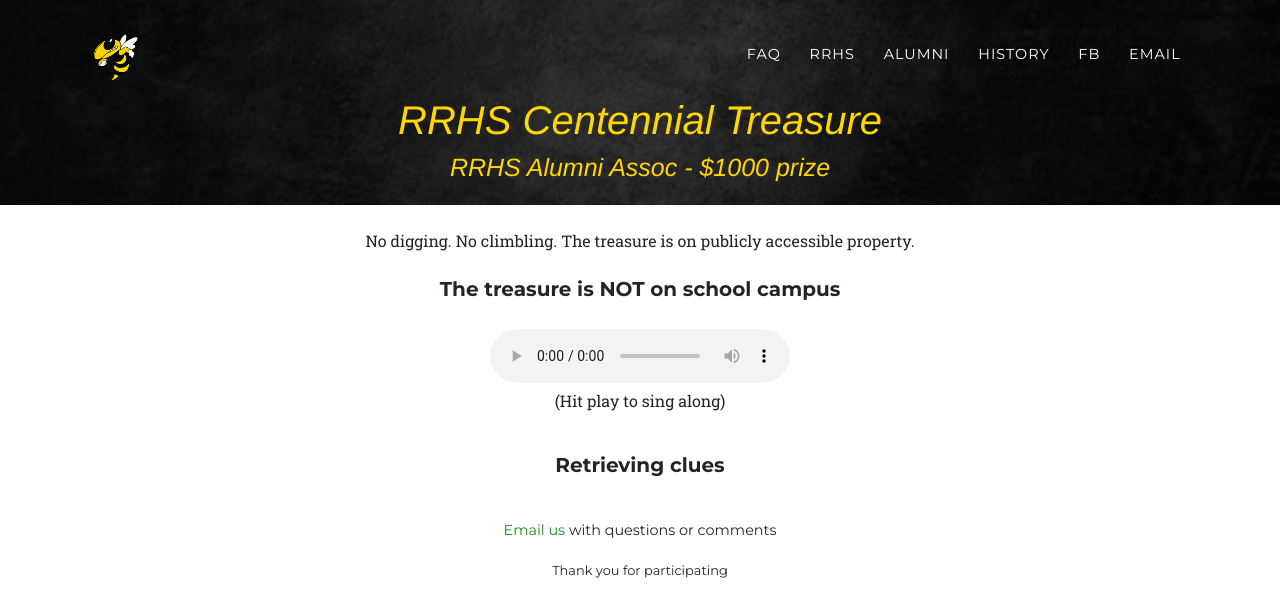
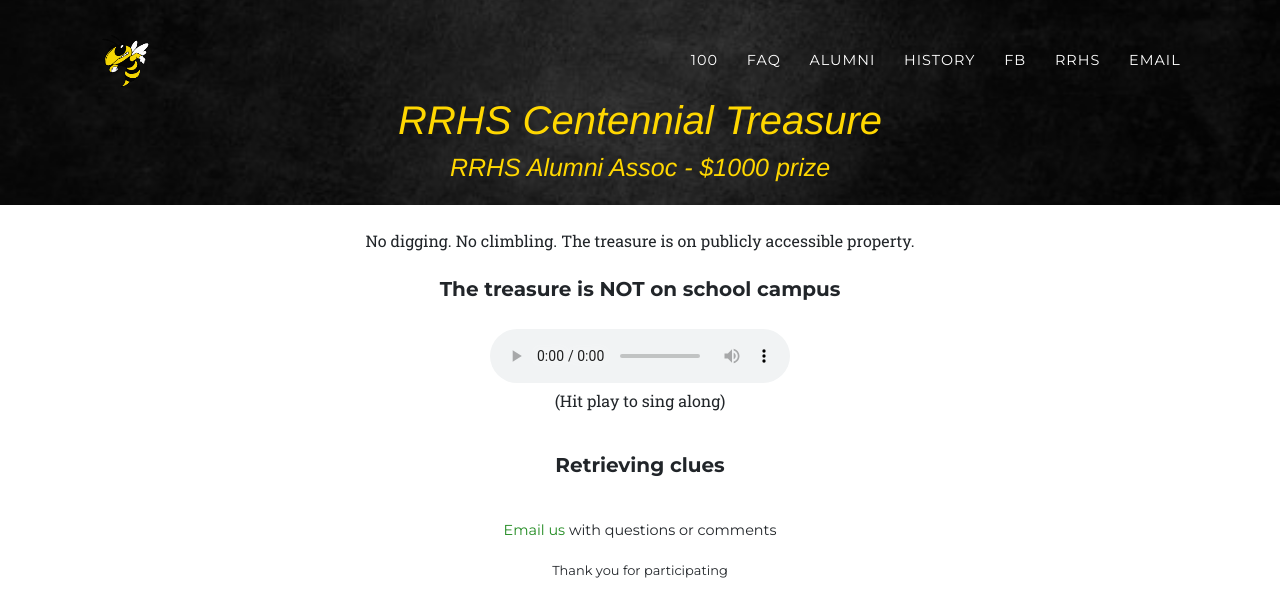
Before and after one commit to Kingman43/Hello-World, a plain HTML site: page index.html in a window 1280 px wide. Drawn offline with Linux system fonts and the light colour scheme; files that its build step writes are made by us from their sources; no server answers; a web font is replaced by a local one.

Commit message:
support rrhsalum100

```diff
--- a/index.html
+++ b/index.html
@@ -32,17 +32,35 @@
     <!-- Navigation -->
     <nav class="navbar navbar-expand-lg navbar-dark fixed-top" id="mainNav">
       <div class="container">
-	<img src="images/rrhs_60x60.png" alt="RRHS">
+	<a class="btn btn-jacket btn-xl text-uppercase js-scroll-trigger" href="https://rrhsalum100.com"><img src="images/rrhs_60x60.png" alt="Centennial" ></a>
 
 	<button class="navbar-toggler navbar-toggler-right" type="button" data-toggle="collapse" data-target="#navbarResponsive" aria-controls="navbarResponsive" aria-expanded="false" aria-label="Toggle navigation">
 	  <span style="color:#000000;">Menu</span>
 	  <i class="fa fa-bars"></i>
 	</button>
+
 	<div class="collapse navbar-collapse" id="navbarResponsive">
 	  <ul class="navbar-nav text-uppercase ml-auto">
 
+
+	  <li class="nav-item">
+	      <a class="nav-link js-scroll-trigger" href="https://rrhsalum100.com">100</a>
+	  </li>
+
 	  <li class="nav-item">
 	      <a class="nav-link js-scroll-trigger" href="faq.html">FAQ</a>
+	  </li>
+
+	  <li class="nav-item">
+	      <a class="nav-link js-scroll-trigger" href="https://www.rrhsalum.org/" target="_top">Alumni</a>
+	  </li>
+
+	  <li class="nav-item">
+	      <a class="nav-link js-scroll-trigger" href="https://www.rrhsalum.org/history.html" target="_top">History</a>
+	  </li>
+
+	  <li class="nav-item">
+	      <a class="nav-link js-scroll-trigger" href="https://www.facebook.com/RRHSAFA/">FB</a>
 	  </li>
 
 	  <li class="nav-item">
@@ -50,17 +68,7 @@
 	  </li>
 
 	  <li class="nav-item">
-              <a class="nav-link js-scroll-trigger" href="https://www.rrhsalum.org/" target="_top">Alumni</a>
-          </li>
-          <li class="nav-item">
-              <a class="nav-link js-scroll-trigger" href="https://www.rrhsalum.org/history.html" target="_top">History</a>
-          </li>
-
-          <li class="nav-item">
-              <a class="nav-link js-scroll-trigger" href="https://www.facebook.com/RRHSAFA/">FB</a>
-          </li>
-          <li class="nav-item">
-              <a class="nav-link js-scroll-trigger" href=mailto:rrhsalumniassociation@gmail.com target="_top">Email</a>
+	      <a class="nav-link js-scroll-trigger" href=mailto:rrhsalum100@gmail.com target="_top">Email</a>
 	  </li>
 
 	  </ul>
@@ -122,7 +130,7 @@
 
 
 	<span class="copyright">
-	 <a js-scroll-trigger" href="mailto:rrhsalumniassociation@gmail.com?subject=RRHS Treasure Hunt" target="_top">Email us</a>
+	 <a js-scroll-trigger" href="mailto:rrhsalumn100@gmail.com?subject=RRHS Treasure Hunt" target="_top">Email us</a>
 	  with questions or comments
 	</scan>
 	<br>
```
Also changed, not shown: faq.html (+2 -2 lines). Lines whose indentation alone changed are shown as unchanged.
